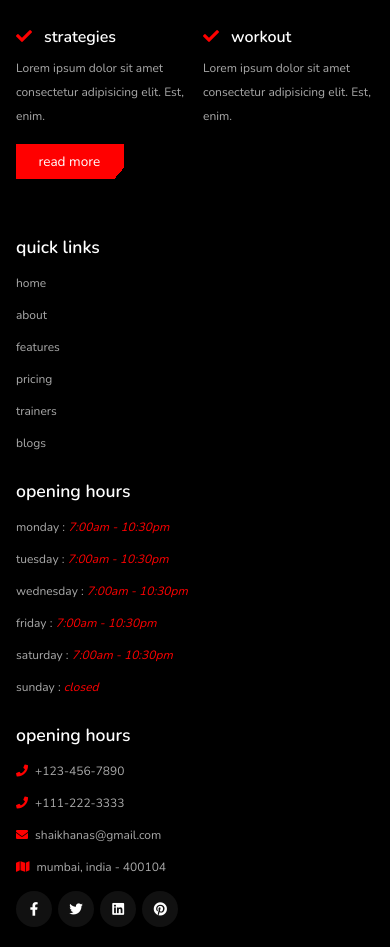
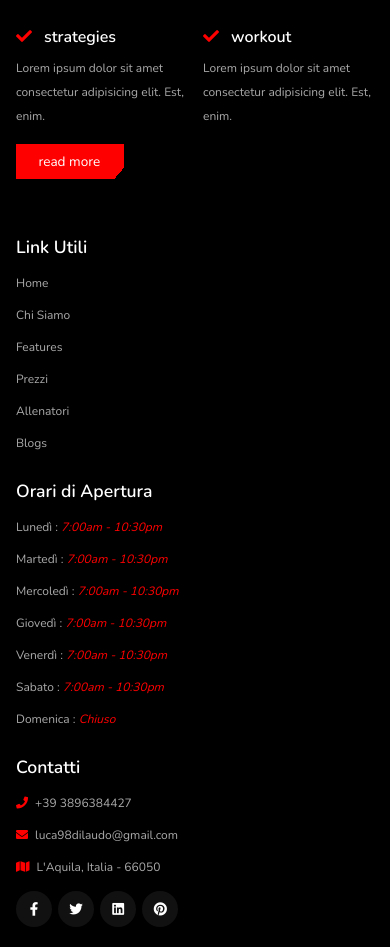
Before and after one commit to Franzap/WebTech, a PHP site: page /about.html in a window 390 px wide; the page is wider, and only the part inside the window is pictured. Shown: the part 804-1751 px from the top of that part. Run offline with PHP 8.4, Linux system fonts and the light colour scheme.

Commit message:
Update mappa, bug menu in responsive risolto, footer sistemato in alcune pagine

```diff
--- a/fitness website/about.html
+++ b/fitness website/about.html
@@ -25,12 +25,12 @@
     <div id="menu-btn" class="fas fa-bars"></div>
 
     <nav class="navbar">
-        <a href="index.html">home</a>
+        <a href="index.html" style="background-color: red">Home</a>
         <a href="about.html">Chi siamo</a>
-        <a href="features.html">features</a>
+        <a href="features.html">Features</a>
         <a href="prezzi.html">Prezzi</a>
         <a href="trainers.html">Allenatori</a>
-        <a href="blogs.html">blogs</a>
+        <a href="blogs.html">Blogs</a>
         <a href="login.html">Login</a>
     </nav>
 
@@ -82,31 +82,31 @@
     <div class="box-container">
 
         <div class="box">
-            <h3>quick links</h3>
-            <a class="links" href="#home">home</a>
-            <a class="links" href="#about">about</a>
-            <a class="links" href="#features">features</a>
-            <a class="links" href="#pricing">pricing</a>
-            <a class="links" href="#trainers">trainers</a>
-            <a class="links" href="#blogs">blogs</a>
+            <h3>Link Utili</h3>
+            <a class="links" href="#home">Home</a>
+            <a class="links" href="#about">Chi Siamo</a>
+            <a class="links" href="#features">Features</a>
+            <a class="links" href="#pricing">Prezzi</a>
+            <a class="links" href="#trainers">Allenatori</a>
+            <a class="links" href="#blogs">Blogs</a>
         </div>
 
         <div class="box">
-            <h3>opening hours</h3>
-            <p> monday : <i> 7:00am - 10:30pm </i> </p>
-            <p> tuesday : <i> 7:00am - 10:30pm </i> </p>
-            <p> wednesday : <i> 7:00am - 10:30pm </i> </p>
-            <p> friday : <i> 7:00am - 10:30pm </i> </p>
-            <p> saturday : <i> 7:00am - 10:30pm </i> </p>
-            <p> sunday : <i> closed </i> </p>
+            <h3>Orari di Apertura</h3>
+            <p> Lunedì : <i> 7:00am - 10:30pm </i> </p>
+            <p> Martedì : <i> 7:00am - 10:30pm </i> </p>
+            <p> Mercoledì : <i> 7:00am - 10:30pm </i> </p>
+            <p> Giovedì : <i> 7:00am - 10:30pm </i> </p>
+            <p> Venerdì : <i> 7:00am - 10:30pm </i> </p>
+            <p> Sabato : <i> 7:00am - 10:30pm </i> </p>
+            <p> Domenica : <i> Chiuso </i> </p>
         </div>
 
         <div class="box">
-            <h3>opening hours</h3>
-            <p> <i class="fas fa-phone"></i> +123-456-7890 </p>
-            <p> <i class="fas fa-phone"></i> +111-222-3333 </p>
-            <p> <i class="fas fa-envelope"></i> shaikhanas@gmail.com </p>
-            <p> <i class="fas fa-map"></i> mumbai, india - 400104 </p>
+            <h3>Contatti</h3>
+            <p> <i class="fas fa-phone"></i> +39 3896384427 </p>
+            <p> <i class="fas fa-envelope"></i> luca98dilaudo@gmail.com </p>
+            <p> <i class="fas fa-map"></i> L'Aquila, Italia - 66050 </p>
             <div class="share">
                 <a href="#" class="fab fa-facebook-f"></a>
                 <a href="#" class="fab fa-twitter"></a>
@@ -114,21 +114,18 @@
                 <a href="#" class="fab fa-pinterest"></a>
             </div>
         </div>
-
-        <div class="box">
-            <h3>newsletter</h3>
-            <p>subscribe for latest updates</p>
-            <form action="">
-                <input type="email" name="" class="email" placeholder="enter your email" id="">
-                <input type="submit" value="subscribe" class="btn">
-            </form>
-        </div>
-
+        <form class="mappa">
+        <iframe src="https://www.google.com/maps/embed?pb=!1m18!1m12!1m3!1d737.1296092799731!2d13.408196729360963!3d42.35278940000001!2m3!1f0!2f0!3f0!3m2!1i1024!2i768!4f13.1!3m3!1m2!1s0x132fd3017d0dac4f%3A0xb25683b7fda874e!2sVia%20Lanciano%2C%2013%2C%2067100%20L&#39;Aquila%20AQ!5e0!3m2!1sit!2sit!4v1651662452072!5m2!1sit!2sit" width="600" height="450" style="border:0;" allowfullscreen="" loading="lazy" referrerpolicy="no-referrer-when-downgrade"></iframe>
+        </form>
     </div>
 
 </section>
 
-<div class="credit"> created by <span>mr. web designer</span> | all rights reserved! </div>
+
+<script src="https://unpkg.com/swiper@7/swiper-bundle.min.js"></script>
+
+<!-- custom js file link  -->
+<script src="js/script.js"></script>
 
 <!-- footer section ends -->
 </body>
--- a/fitness website/css/style.css
+++ b/fitness website/css/style.css
@@ -941,6 +941,7 @@ section {
   }
 }
 
+
 @media (max-width: 450px) {
   html {
     font-size: 50%;
```
Also changed, not shown: fitness website/blogs.html (+8 -4 lines), fitness website/features.html (+10 -4 lines), fitness website/index.html (+6 -16 lines), fitness website/login.html (+15 -8 lines), fitness website/prezzi.html (+10 -6 lines), fitness website/trainers.html (+9 -4 lines).
